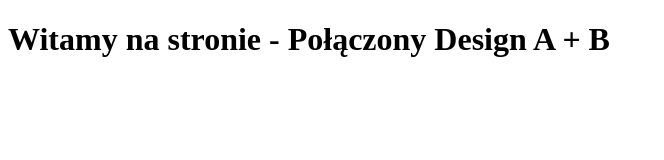
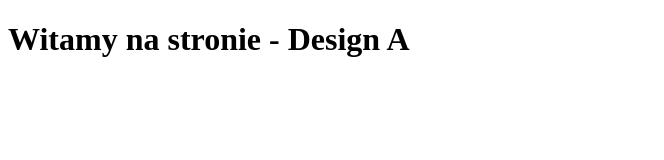
Before and after one commit to DawidAnt04/projekt-java, a plain HTML site: page index.html in a window 1280 px wide. Shown: the whole page, without its empty margins (0-664 px from the left). Drawn offline with Linux system fonts and the light colour scheme.

Commit message:
feat: design A nagłówka

```diff
--- a/index.html
+++ b/index.html
@@ -12,7 +12,8 @@
 
     <header>
 
-<h1>Witamy na stronie - Połączony Design A + B</h1>
+<h1>Witamy na stronie - Design A</h1>
+
 
 
 
```
